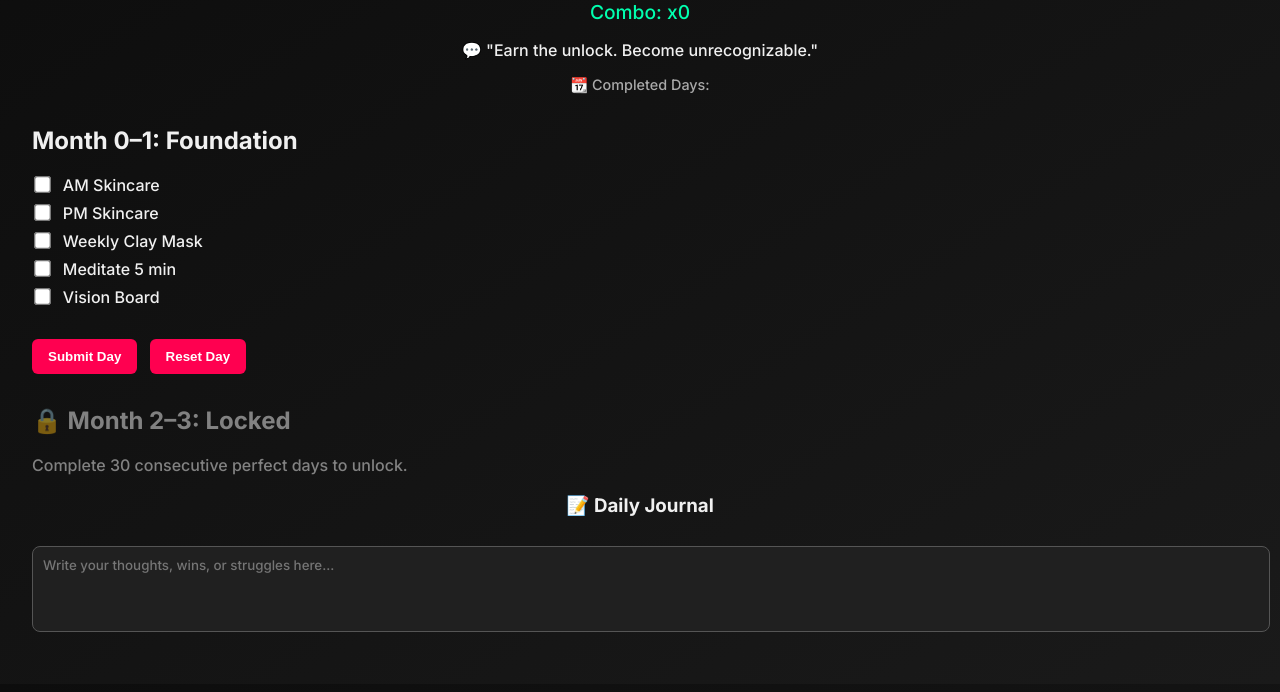
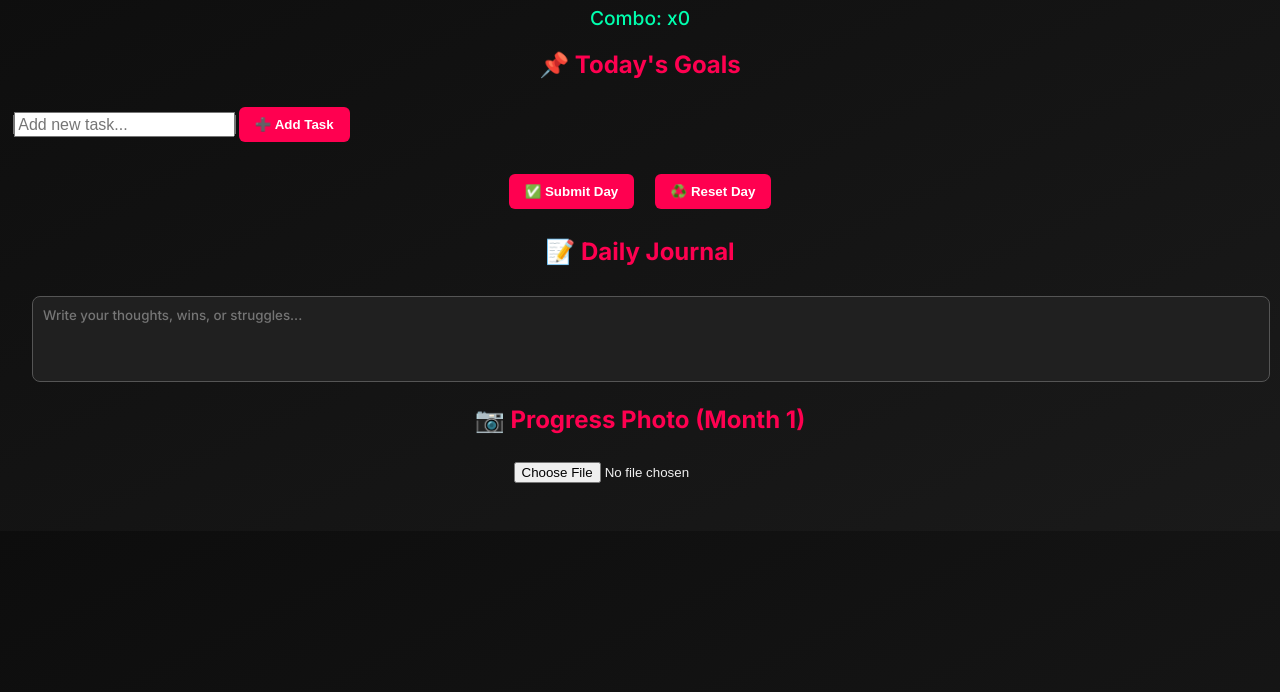
Before and after one commit to XojProjects/Dailyhabits, a plain HTML site: page index.html in a window 1280 px wide. Shown: the part 108-800 px from the top of the page. Drawn offline with nearby package versions, Linux system fonts and the light colour scheme.

Commit message:
Add files via upload

```diff
--- a/index.html
+++ b/index.html
@@ -4,7 +4,7 @@
 <head>
   <meta charset="UTF-8" />
   <meta name="viewport" content="width=device-width, initial-scale=1.0"/>
-  <title>Chopped to Mog Transformation</title>
+  <title>Chopped to Mog - Phase 1</title>
   <link href="https://fonts.googleapis.com/css2?family=Inter:wght@500;700&display=swap" rel="stylesheet">
   <style>
     body {
@@ -14,12 +14,11 @@
       margin: 0;
       padding: 2rem;
     }
-    h1 {
+    h1, h2 {
       text-align: center;
       color: #ff0050;
-      margin-bottom: 0.5rem;
     }
-    .combo, .quote, .calendar, .journal {
+    .combo, .quote, .calendar, .journal, .photos, .milestone {
       text-align: center;
       margin-top: 1rem;
       margin-bottom: 1rem;
@@ -28,20 +27,17 @@
       font-size: 1.2rem;
       color: #00ffae;
     }
-    ul {
+    .task-list, ul {
       list-style: none;
       padding: 0;
+      margin-bottom: 1rem;
     }
     li {
       margin: 0.5rem 0;
     }
-    input[type="checkbox"] {
+    input[type="checkbox"], input[type="text"] {
       margin-right: 0.6rem;
-      transform: scale(1.3);
-    }
-    .locked {
-      opacity: 0.5;
-      pointer-events: none;
+      transform: scale(1.2);
     }
     .month-section {
       margin-top: 2rem;
@@ -53,15 +49,8 @@
       border: none;
       border-radius: 6px;
       font-weight: bold;
-      margin: 1rem 0.5rem 0 0;
+      margin: 0.5rem;
       cursor: pointer;
-    }
-    canvas {
-      position: fixed;
-      top: 0;
-      left: 0;
-      pointer-events: none;
-      z-index: 9999;
     }
     textarea {
       width: 100%;
@@ -74,71 +63,66 @@
       color: white;
       resize: none;
     }
-    .calendar {
-      font-size: 0.9rem;
-      color: #aaa;
+    .locked {
+      opacity: 0.5;
+      pointer-events: none;
+    }
+    input[type="file"] {
+      margin-top: 0.5rem;
+    }
+    img.preview {
+      max-width: 100%;
+      margin-top: 1rem;
+      border: 2px solid #333;
+      border-radius: 8px;
     }
   </style>
 </head>
 <body>
-  <canvas id="confetti"></canvas>
-  <audio id="tickSound" preload="auto">
-    <source src="https://assets.mixkit.co/sfx/preview/mixkit-game-ball-tap-2073.mp3" type="audio/mpeg">
-  </audio>
+  <h1>🔥 Chopped to Mog Tracker</h1>
+  <div class="combo" id="comboDisplay">Combo: x0</div>
+  <div class="milestone" id="milestoneMessage"></div>
 
-  <h1>🔥 Chopped to Mog Transformation</h1>
-  <div class="combo" id="comboDisplay">Combo: x0</div>
-  <div class="quote" id="dailyQuote"></div>
+  <div class="task-list">
+    <h2>📌 Today's Goals</h2>
+    <ul id="taskList"></ul>
+    <input type="text" id="newTask" placeholder="Add new task...">
+    <button onclick="addTask()">➕ Add Task</button>
+  </div>
+
+  <div style="text-align:center;">
+    <button onclick="completeDay()">✅ Submit Day</button>
+    <button onclick="resetDay()">♻️ Reset Day</button>
+  </div>
 
   <div class="calendar" id="calendarLog"></div>
 
-  <div class="month-section" id="month0">
-    <h2>Month 0–1: Foundation</h2>
-    <ul>
-      <li><label><input type="checkbox" class="task"> AM Skincare</label></li>
-      <li><label><input type="checkbox" class="task"> PM Skincare</label></li>
-      <li><label><input type="checkbox" class="task"> Weekly Clay Mask</label></li>
-      <li><label><input type="checkbox" class="task"> Meditate 5 min</label></li>
-      <li><label><input type="checkbox" class="task"> Vision Board</label></li>
-    </ul>
-    <button id="submitDay">Submit Day</button>
-    <button id="resetDay">Reset Day</button>
+  <div class="journal">
+    <h2>📝 Daily Journal</h2>
+    <textarea id="journalEntry" rows="4" placeholder="Write your thoughts, wins, or struggles..."></textarea>
   </div>
 
-  <div class="month-section locked" id="month1">
-    <h2>🔒 Month 2–3: Locked</h2>
-    <p>Complete 30 consecutive perfect days to unlock.</p>
+  <div class="photos">
+    <h2>📷 Progress Photo (Month 1)</h2>
+    <input type="file" accept="image/*" onchange="handlePhotoUpload(event)">
+    <img id="photoPreview" class="preview" style="display:none;">
   </div>
 
-  <div class="journal">
-    <h3>📝 Daily Journal</h3>
-    <textarea id="journalEntry" rows="4" placeholder="Write your thoughts, wins, or struggles here..."></textarea>
-  </div>
-
-  <script src="https://cdn.jsdelivr.net/npm/canvas-confetti@1.6.0/dist/confetti.browser.min.js"></script>
   <script>
-    document.addEventListener("DOMContentLoaded", () => {
     const comboKey = 'mogger_combo';
     const lastDateKey = 'mogger_last_date';
-      const unlockKey = 'mogger_month1_unlocked';
     const journalKey = 'mogger_journal_';
+    const photoKey = 'mogger_photo_month1';
+    const taskKey = 'mogger_tasks';
     const logKey = 'mogger_calendar_log';
 
     const comboDisplay = document.getElementById('comboDisplay');
-      const tasks = document.querySelectorAll('.task');
-      const month1 = document.getElementById('month1');
-      const tickSound = document.getElementById('tickSound');
+    const milestoneMessage = document.getElementById('milestoneMessage');
     const journalEntry = document.getElementById('journalEntry');
+    const taskList = document.getElementById('taskList');
+    const newTaskInput = document.getElementById('newTask');
+    const photoPreview = document.getElementById('photoPreview');
     const calendarLog = document.getElementById('calendarLog');
-      const dailyQuote = document.getElementById('dailyQuote');
-
-      const quotes = [
-        "Push through today, transform tomorrow.",
-        "Moggers are made, not born.",
-        "Each checkbox is one step closer to glory.",
-        "Discipline = Power. You got this.",
-        "Earn the unlock. Become unrecognizable."
-      ];
 
     function getPerthDate() {
       const now = new Date();
@@ -147,58 +131,72 @@
       return new Date(utc + perthOffset).toISOString().split('T')[0];
     }
 
-      function loadState() {
-        const combo = parseInt(localStorage.getItem(comboKey)) || 0;
-        const unlocked = localStorage.getItem(unlockKey) === 'true';
-        const today = getPerthDate();
-        comboDisplay.textContent = 'Combo: x' + combo;
-        journalEntry.value = localStorage.getItem(journalKey + today) || "";
-        if (unlocked) {
-          month1.classList.remove('locked');
-          month1.querySelector('h2').textContent = 'Month 2–3: Base Building';
+    function loadTasks() {
+      taskList.innerHTML = '';
+      const tasks = JSON.parse(localStorage.getItem(taskKey) || '[]');
+      tasks.forEach((task, index) => {
+        const li = document.createElement('li');
+        li.innerHTML = \`<input type="checkbox" class="task"> <span>\${task}</span>\`;
+        taskList.appendChild(li);
+      });
     }
-        const q = quotes[new Date().getDate() % quotes.length];
-        dailyQuote.textContent = `💬 "${q}"`;
-        renderCalendar();
+
+    function addTask() {
+      const task = newTaskInput.value.trim();
+      if (!task) return;
+      let tasks = JSON.parse(localStorage.getItem(taskKey) || '[]');
+      tasks.push(task);
+      localStorage.setItem(taskKey, JSON.stringify(tasks));
+      newTaskInput.value = '';
+      loadTasks();
     }
 
     function completeDay() {
-        const allChecked = Array.from(tasks).every(t => t.checked);
+      const checkboxes = document.querySelectorAll('.task');
+      const allChecked = Array.from(checkboxes).every(cb => cb.checked);
+      if (!allChecked) return alert('Complete all tasks first!');
+
       const today = getPerthDate();
       const lastDate = localStorage.getItem(lastDateKey);
       let combo = parseInt(localStorage.getItem(comboKey)) || 0;
-        if (!allChecked) return alert('Complete all tasks!');
+
       if (lastDate === today) return alert('Already submitted today.');
 
-        if (!lastDate || (new Date(today) - new Date(lastDate) === 86400000)) {
-          combo++;
-        } else {
-          combo = 1;
-        }
+      combo = (!lastDate || (new Date(today) - new Date(lastDate) === 86400000)) ? combo + 1 : 1;
 
       localStorage.setItem(lastDateKey, today);
       localStorage.setItem(comboKey, combo);
       localStorage.setItem(journalKey + today, journalEntry.value);
       addToCalendar(today);
+
       comboDisplay.textContent = 'Combo: x' + combo;
-
-        if (tickSound) tickSound.play();
-        if (typeof confetti === 'function') confetti({ particleCount: 120, spread: 80 });
-
-        if (combo >= 30) {
-          localStorage.setItem(unlockKey, 'true');
-          alert('🔥 Month 2–3 Unlocked!');
-          loadState();
-        }
-
-        tasks.forEach(t => t.checked = false);
+      milestoneMessage.textContent = milestoneText(combo);
     }
 
     function resetDay() {
       const today = getPerthDate();
       localStorage.removeItem(lastDateKey);
+      localStorage.setItem(comboKey, 0);
+      comboDisplay.textContent = 'Combo: x0';
       journalEntry.value = '';
-        alert("Day reset. You may submit again.");
+      milestoneMessage.textContent = '';
+    }
+
+    function milestoneText(combo) {
+      if (combo === 7) return '🔥 You’re becoming consistent!';
+      if (combo === 14) return '⚡ You’re locked in!';
+      if (combo === 30) return '💎 You’ve leveled up!';
+      return '';
+    }
+
+    function handlePhotoUpload(event) {
+      const reader = new FileReader();
+      reader.onload = function (e) {
+        localStorage.setItem(photoKey, e.target.result);
+        photoPreview.src = e.target.result;
+        photoPreview.style.display = 'block';
+      };
+      reader.readAsDataURL(event.target.files[0]);
     }
 
     function addToCalendar(date) {
@@ -215,10 +213,22 @@
       calendarLog.innerHTML = '📆 Completed Days: ' + log.join(', ');
     }
 
-      document.getElementById("submitDay").addEventListener("click", completeDay);
-      document.getElementById("resetDay").addEventListener("click", resetDay);
-      loadState();
-    });
+    function loadState() {
+      const combo = parseInt(localStorage.getItem(comboKey)) || 0;
+      const today = getPerthDate();
+      comboDisplay.textContent = 'Combo: x' + combo;
+      milestoneMessage.textContent = milestoneText(combo);
+      journalEntry.value = localStorage.getItem(journalKey + today) || '';
+      const photo = localStorage.getItem(photoKey);
+      if (photo) {
+        photoPreview.src = photo;
+        photoPreview.style.display = 'block';
+      }
+      renderCalendar();
+      loadTasks();
+    }
+
+    window.onload = loadState;
   </script>
 </body>
 </html>
```
Lines whose indentation alone changed are shown as unchanged.
